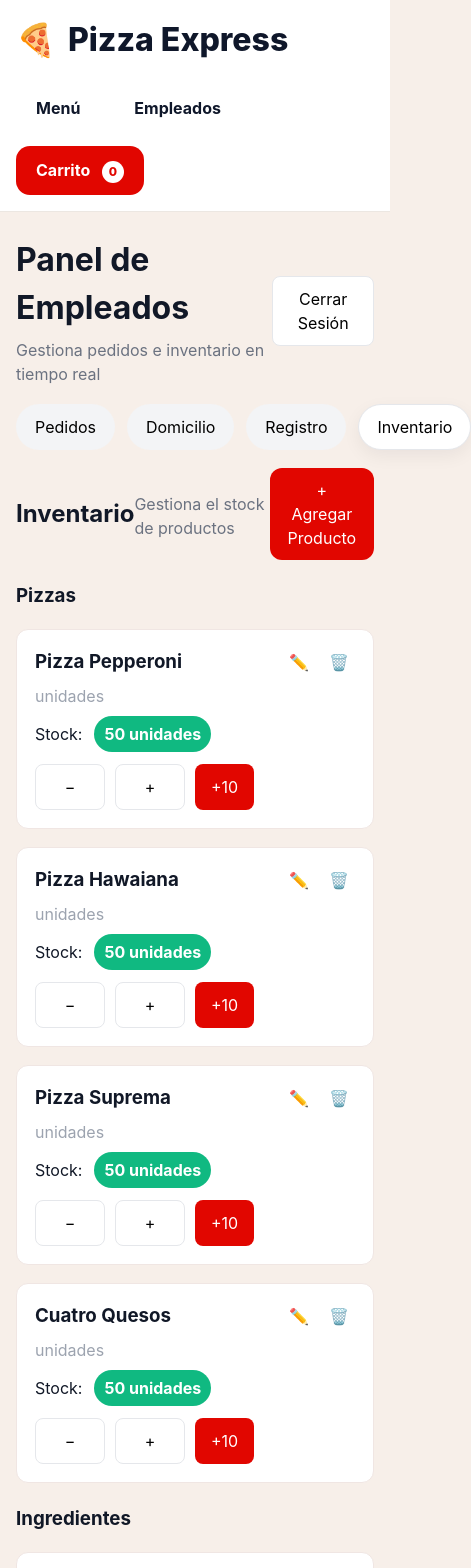
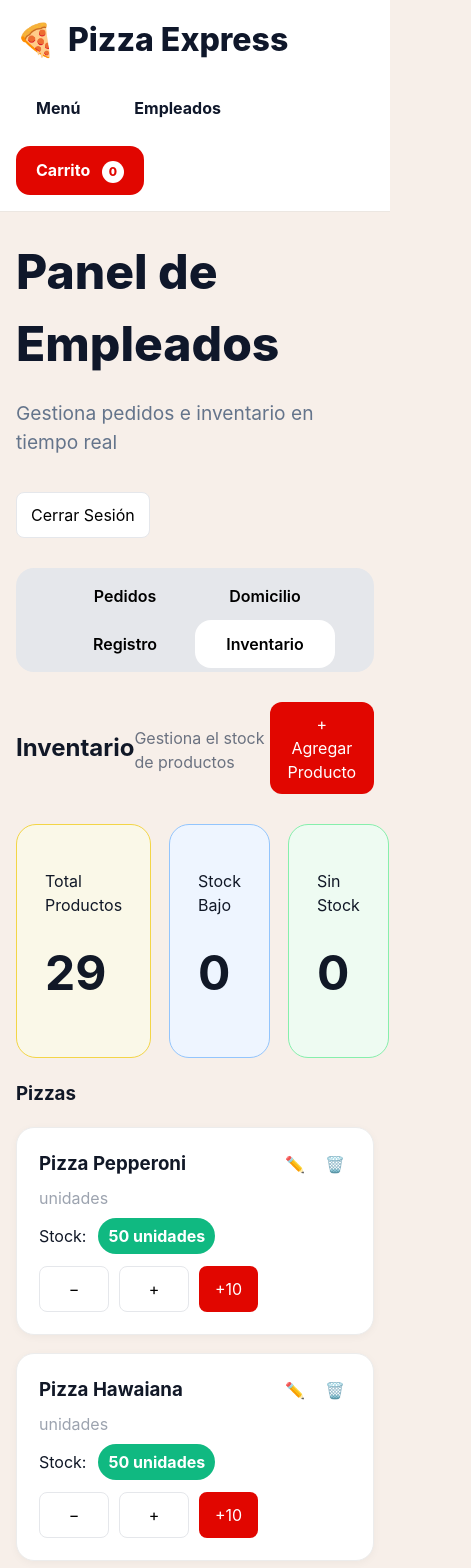
Before and after one commit to KerubixA23/PIzzeria, a Vue app in the folder Pizzeria/: page /empleados/panel in a window 390 px wide. Shown: the top 1568 px of the page, 471 px wide, since content can reach past the window. Built offline with nearby package versions, Linux system fonts and the light colour scheme; the HTML template or start-up script is replaced by a standard one.

Commit message:
Submenus-Empleados

```diff
--- a/Pizzeria/src/views/EmployeesPanel.vue
+++ b/Pizzeria/src/views/EmployeesPanel.vue
@@ -106,6 +106,25 @@
         </div>
       </section>
 
+      <div class="stats-grid">
+  <div class="stat-card yellow">
+    <p>Total Productos</p>
+    <h2>
+      {{ pizzasState.length + ingredientsState.length + drinksState.length }}
+    </h2>
+  </div>
+
+  <div class="stat-card blue">
+    <p>Stock Bajo</p>
+    <h2>{{ productsWithLowStock.length }}</h2>
+  </div>
+
+  <div class="stat-card green">
+    <p>Sin Stock</p>
+    <h2>{{ productsWithoutStock.length }}</h2>
+  </div>
+</div>
+
         <section class="section-block">
         <h3>Pizzas</h3>
         <div class="cards-grid">
@@ -192,22 +211,47 @@
       <template v-else-if="activeTab === 'Pedidos'">
         <section class="section-block">
           <h3>Pedidos</h3>
-          <div class="placeholder">Sección de Pedidos (en blanco por ahora).</div>
+          <div class="empty-state">
+         No hay pedidos para mostrar
+         </div>
         </section>
       </template>
 
       <template v-else-if="activeTab === 'Domicilio'">
         <section class="section-block">
           <h3>Domicilio</h3>
-          <div class="placeholder">Sección de Domicilios (en blanco por ahora).</div>
+          <div class="empty-state">
+         No hay pedidos a domicilio para mostrar
+         </div>
         </section>
       </template>
 
      <template v-else-if="activeTab === 'Registro'">
-        <section class="section-block">
-          <h3>Registro</h3>
-          <div class="placeholder">Sección de Registro (en blanco por ahora).</div>
-        </section>
+
+  <div class="stats-grid">
+
+    <div class="stat-card yellow">
+      <p>Total Pedidos</p>
+      <h2>{{ totalPedidos }}</h2>
+    </div>
+
+    <div class="stat-card green">
+      <p>Total Ventas</p>
+      <h2>Q{{ totalVentas }}</h2>
+    </div>
+
+    <div class="stat-card blue">
+      <p>Efectivo</p>
+      <h2>Q{{ totalEfectivo }}</h2>
+    </div>
+
+    <div class="stat-card purple">
+      <p>Transferencias</p>
+      <h2>Q{{ totalTransferencias }}</h2>
+    </div>
+
+  </div>
+
 </template>
     </div>
   </main>
@@ -224,6 +268,14 @@ const router = useRouter()
 
 const tabs = ['Pedidos', 'Domicilio', 'Registro', 'Inventario']
 const activeTab = ref('Inventario')
+
+const pedidosLocal = ref([])
+const pedidosDomicilio = ref([])
+
+const totalPedidos = ref(0)
+const totalVentas = ref(0)
+const totalEfectivo = ref(0)
+const totalTransferencias = ref(0)
 
 // Controles interactivos habilitados
 const interactive = true
@@ -251,6 +303,7 @@ const productsWithLowStock = computed(() => {
   const allProducts = [...pizzasState, ...ingredientsState, ...drinksState]
   return allProducts.filter(p => p.stock > 0 && p.stock <= 10)
 })
+
 
 function getProductListString(products: any[]): string {
   return products.map(p => `${p.nombre} (${p.stock})`).join(', ')
@@ -351,6 +404,7 @@ function logout() {
 .employees-panel {
   min-height: calc(100vh - 82px);
   padding: 24px 0 80px;
+  background: #f7efe9;
 }
 
 .container {
@@ -366,13 +420,15 @@ function logout() {
 }
 
 .panel-header h1 {
-  margin: 0 0 6px;
-  font-size: 2rem;
+  margin: 0;
+  font-size: 3rem;
+  font-weight: 800;
+  color: #0f172a;
 }
 
 .subtitle {
-  margin: 0;
-  color: #6b7280;
+  font-size: 1.2rem;
+  color: #64748b;
 }
 
 .header-actions .logout-btn {
@@ -385,24 +441,28 @@ function logout() {
 
 .panel-tabs {
   display: flex;
-  gap: 12px;
-  margin: 18px 0;
+  justify-content: center;
+  background: #e5e7eb;
+  border-radius: 18px;
+  width: fit-content;
+  margin: 30px auto;
+  padding: 4px;
+  gap: 0;
 }
 
 .tab {
-  padding: 10px 18px;
-  border-radius: 999px;
-  border: 1px solid transparent;
-  background: #f3f4f6;
-  cursor: pointer;
+  min-width: 180px;
+  padding: 12px 22px;
+  border: none;
+  background: transparent;
+  border-radius: 16px;
+  font-weight: 600;
 }
 
 .tab.active {
-  background: #fff;
-  border-color: #e5e7eb;
-  box-shadow: 0 6px 18px rgba(15, 23, 42, 0.06);
+  background: white;
+  box-shadow: none;
 }
-
 .panel-controls {
   display: flex;
   align-items: center;
@@ -435,10 +495,11 @@ function logout() {
 }
 
 .product-card {
-  background: #fff;
-  border: 1px solid #f0e6e3;
-  border-radius: 12px;
-  padding: 18px;
+  background: white;
+  border-radius: 18px;
+  padding: 22px;
+  border: 1px solid #ececec;
+  box-shadow: 0 2px 8px rgba(0,0,0,.04);
 }
 
 .card-header { display:flex; justify-content:space-between; align-items:center }
@@ -568,4 +629,76 @@ function logout() {
   border-color: rgba(239,68,68,0.12);
 }
 
+@media (max-width: 900px) {
+  .stats-grid {
+    grid-template-columns: 1fr;
+  }
+
+  .panel-tabs {
+    width: 100%;
+    flex-wrap: wrap;
+  }
+
+  .tab {
+    min-width: 140px;
+  }
+
+  .panel-header {
+    flex-direction: column;
+    align-items: flex-start;
+    gap: 16px;
+  }
+}
+
+.empty-state {
+  min-height: 220px;
+  background: #f4f4f4;
+  border: 1px solid #e5e7eb;
+  border-radius: 18px;
+  display: flex;
+  align-items: center;
+  justify-content: center;
+  color: #64748b;
+  font-size: 1.2rem;
+}
+
+.stats-grid {
+  display: grid;
+  grid-template-columns: repeat(4, 1fr);
+  gap: 18px;
+  margin-top: 30px;
+}
+
+.stat-card {
+  border-radius: 20px;
+  padding: 28px;
+  min-height: 180px;
+  border: 1px solid;
+}
+
+.stat-card h2 {
+  font-size: 3rem;
+  margin: 20px 0;
+}
+
+.yellow {
+  background: #faf8e8;
+  border-color: #f3d547;
+}
+
+.blue {
+  background: #eef5ff;
+  border-color: #93c5fd;
+}
+
+.green {
+  background: #eefbf2;
+  border-color: #86efac;
+}
+
+.purple {
+  background: #f8f0ff;
+  border-color: #d8b4fe;
+}
+
 </style>
```
Also changed, not shown: 1 other file (tests, documents, lock files or other folders). Lines whose indentation alone changed are shown as unchanged.
